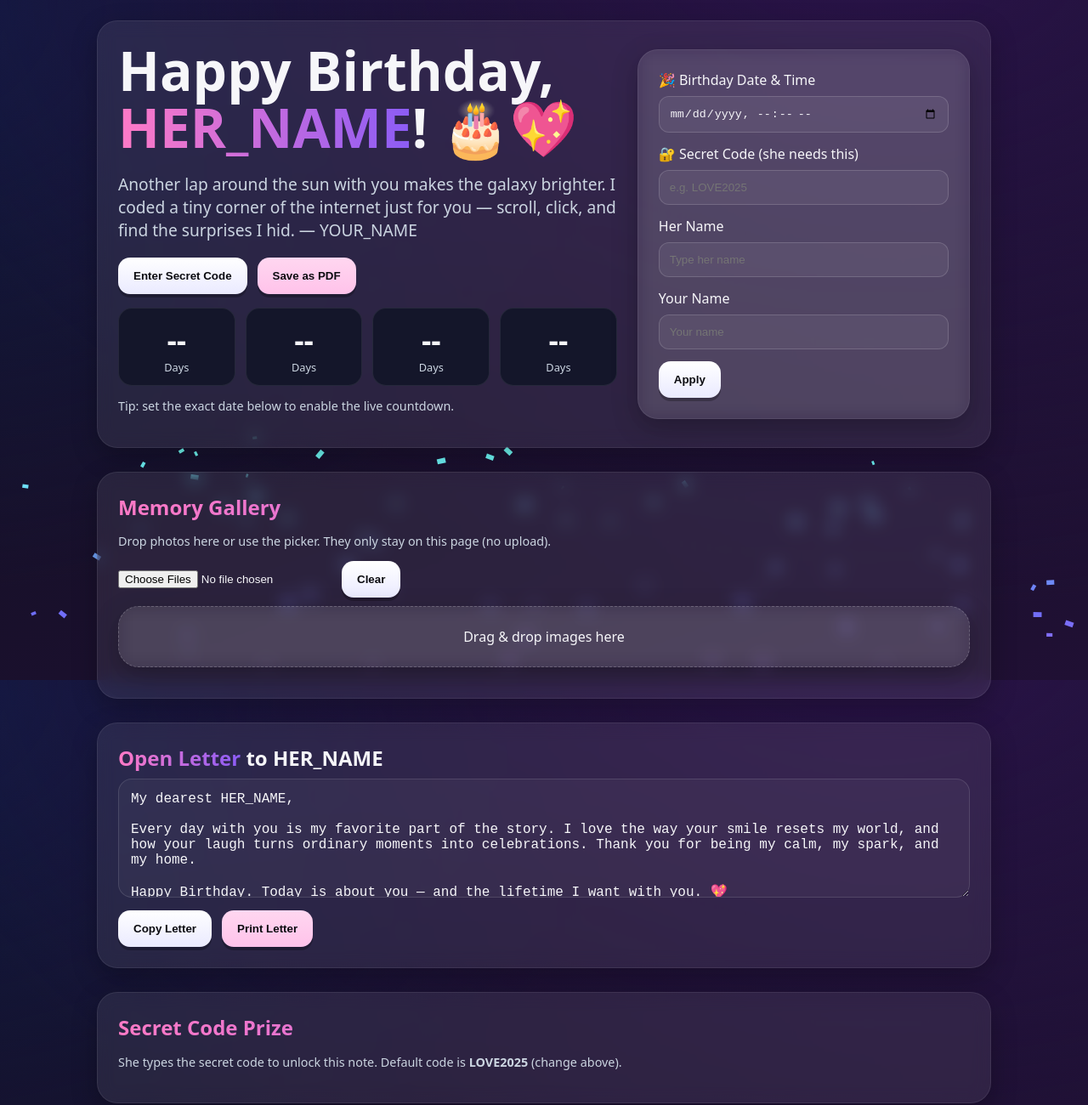
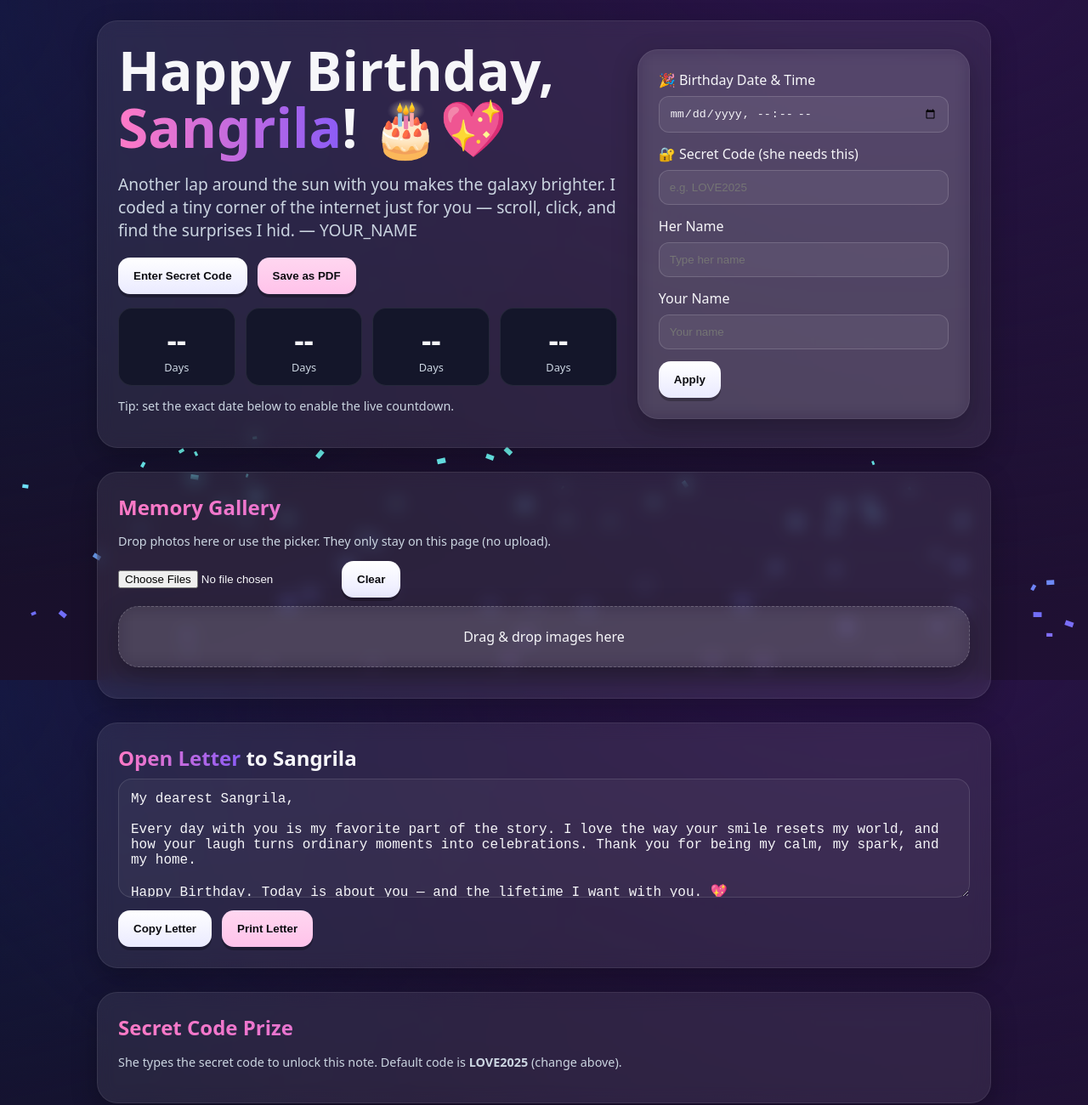
Before and after one commit to moonarup/Birthday, a plain HTML site: page index.html in a window 1280 px wide. Shown: the top 1300 px of the page at 85% size. Drawn offline with Linux system fonts and the light colour scheme.

Commit message:
Second Commit

```diff
--- a/index.html
+++ b/index.html
@@ -3,7 +3,7 @@
 <head>
   <meta charset="utf-8" />
   <meta name="viewport" content="width=device-width, initial-scale=1" />
-  <title>Happy Birthday, <3</title>
+  <title>Happy Birthday, </title>
   <style>
     :root{
       --bg1:#0f1020; --bg2:#201034; --accent:#ff7ac6; --accent2:#8b5cf6; --ink:#f6f6f9; --muted:#cbd5e1;
@@ -71,7 +71,7 @@
     <section class="hero card">
       <div>
         <h1>
-          Happy Birthday, <span class="accent" id="herName">HER_NAME</span>! 🎂💖
+          Happy Birthday, <span class="accent" id="herName">Sangrila</span>! 🎂💖
         </h1>
         <p class="lead">
           Another lap around the sun with you makes the galaxy brighter. I coded a tiny corner of the internet just for you — scroll, click, and find the surprises I hid. — <span id="yourName">YOUR_NAME</span>
@@ -108,8 +108,8 @@
     </section>
 
     <section class="section card">
-      <h2 style="margin:0 0 8px"><span class="accent">Open Letter</span> to <span id="herName2">HER_NAME</span></h2>
-      <textarea id="letter" class="letter" placeholder="Write from the heart… (or keep my starter)">My dearest HER_NAME,
+      <h2 style="margin:0 0 8px"><span class="accent">Open Letter</span> to <span id="herName2">Sangrila</span></h2>
+      <textarea id="letter" class="letter" placeholder="Write from the heart… (or keep my starter)">My dearest Sangrila,
 
 Every day with you is my favorite part of the story. I love the way your smile resets my world, and how your laugh turns ordinary moments into celebrations. Thank you for being my calm, my spark, and my home.
 
@@ -176,7 +176,7 @@ YOUR_NAME
 
     function personalizeLetter(){
       const t = byId('letter').value
-        .replaceAll('HER_NAME', state.her || 'HER_NAME')
+        .replaceAll('Sangrila', state.her || 'Sangrila')
         .replaceAll('YOUR_NAME', state.you || 'YOUR_NAME');
       byId('letter').value = t;
     }
@@ -185,7 +185,7 @@ YOUR_NAME
     byId('applyBtn').addEventListener('click', ()=>{
       state.date = byId('date').value;
       state.code = (byId('code').value || 'LOVE2025').trim();
-      state.her  = byId('displayName').value.trim() || state.her || 'HER_NAME';
+      state.her  = byId('displayName').value.trim() || state.her || 'Sangrila';
       state.you  = byId('yourDisplayName').value.trim() || state.you || 'YOUR_NAME';
       localStorage.setItem('bdState', JSON.stringify(state));
       applyState();
```
